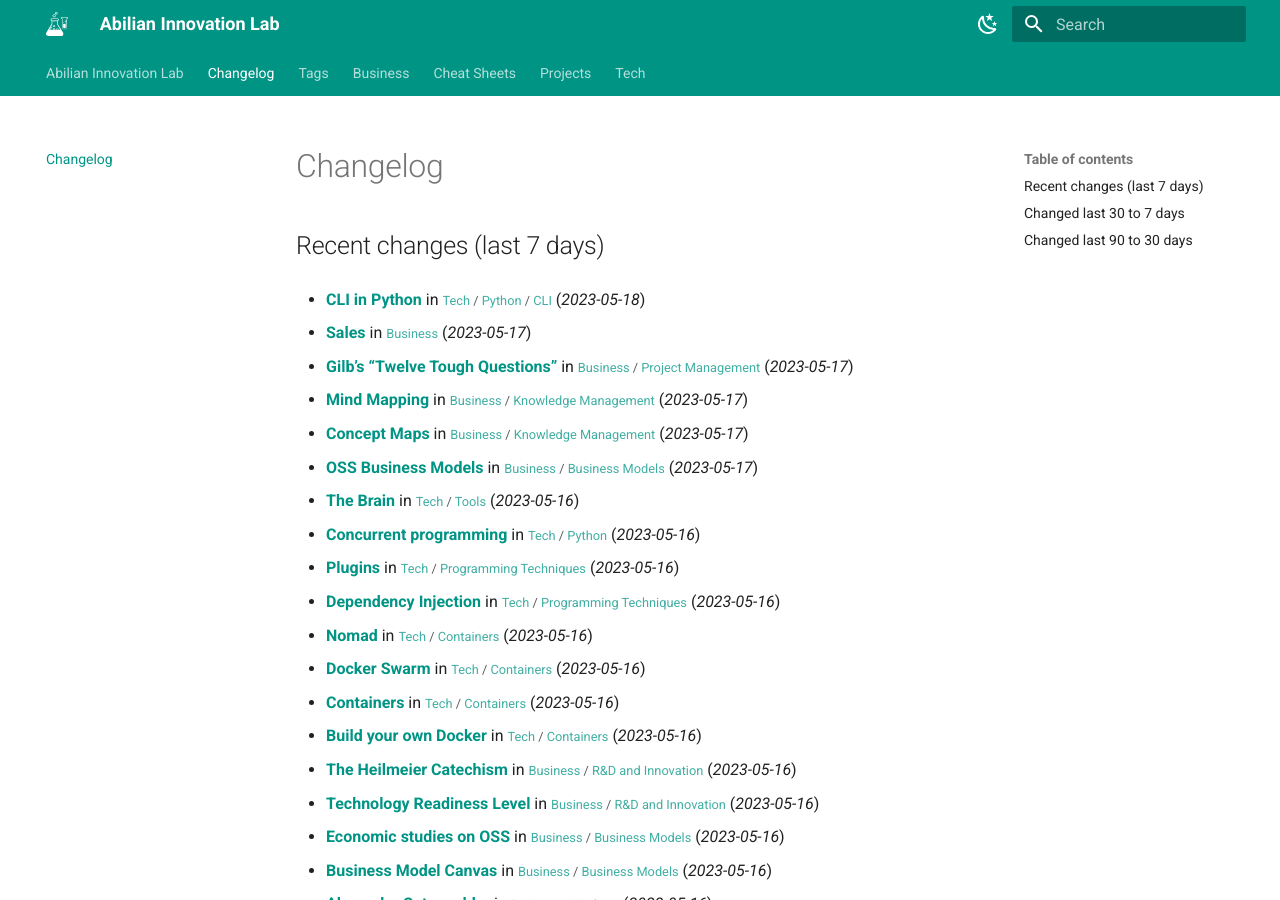
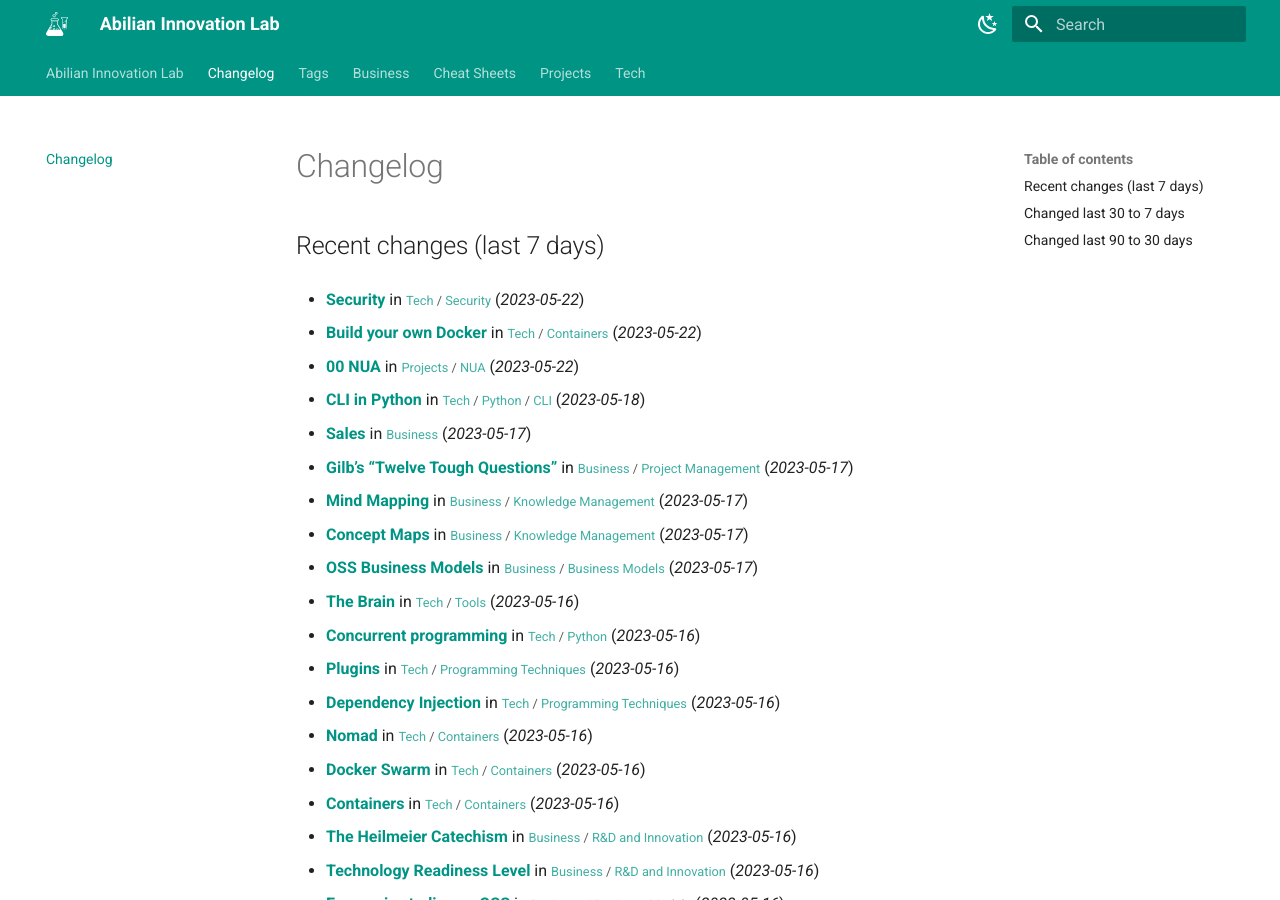
Before and after one commit to abilian/lab.abilian.com, an MkDocs documentation site: the page built from docs/changelog.md, in a window 1280 px wide and 900 px high. Built offline with MkDocs 1.6.1 and Material for MkDocs 9.7.7, drawn with Linux system fonts in a browser that asks for light colours; comment, search, counter and statistics services are not loaded; some of the changed text lies outside the part shown.

Commit message:
Update content

```diff
--- a/docs/changelog.md
+++ b/docs/changelog.md
@@ -1,6 +1,12 @@
 # Changelog
 
 ## Recent changes (last 7 days)
+
+- **[Security](/Tech/Security/Security/)** in <small>[Tech](/Tech/00 Technology/) / [Security](/Tech/Security/RBAC/)</small> (*2023-05-22*)
+
+- **[Build your own Docker](/Tech/Containers/Build your own Docker/)** in <small>[Tech](/Tech/00 Technology/) / [Containers](/Tech/Containers/Build your own Docker/)</small> (*2023-05-22*)
+
+- **[00 NUA](/Projects/NUA/00 NUA/)** in <small>[Projects](/Projects/00MOC/) / [NUA](/Projects/NUA/00 NUA/)</small> (*2023-05-22*)
 
 - **[CLI in Python](/Tech/Python/CLI/CLI in Python/)** in <small>[Tech](/Tech/00 Technology/) / [Python](/Tech/Python/(Pretty) tables in Python/) / [CLI](/Tech/Python/CLI/Argparse/)</small> (*2023-05-18*)
 
@@ -27,8 +33,6 @@
 - **[Docker Swarm](/Tech/Containers/Docker Swarm/)** in <small>[Tech](/Tech/00 Technology/) / [Containers](/Tech/Containers/Build your own Docker/)</small> (*2023-05-16*)
 
 - **[Containers](/Tech/Containers/Containers/)** in <small>[Tech](/Tech/00 Technology/) / [Containers](/Tech/Containers/Build your own Docker/)</small> (*2023-05-16*)
-
-- **[Build your own Docker](/Tech/Containers/Build your own Docker/)** in <small>[Tech](/Tech/00 Technology/) / [Containers](/Tech/Containers/Build your own Docker/)</small> (*2023-05-16*)
 
 - **[The Heilmeier Catechism](/Business/R&D and Innovation/The Heilmeier Catechism/)** in <small>[Business](/Business/00 Business/) / [R&D and Innovation](/Business/R&D and Innovation/Technology Readiness Level/)</small> (*2023-05-16*)
 
```
Also changed, not shown: other parts of docs/changelog.md (+0 -4 lines).
